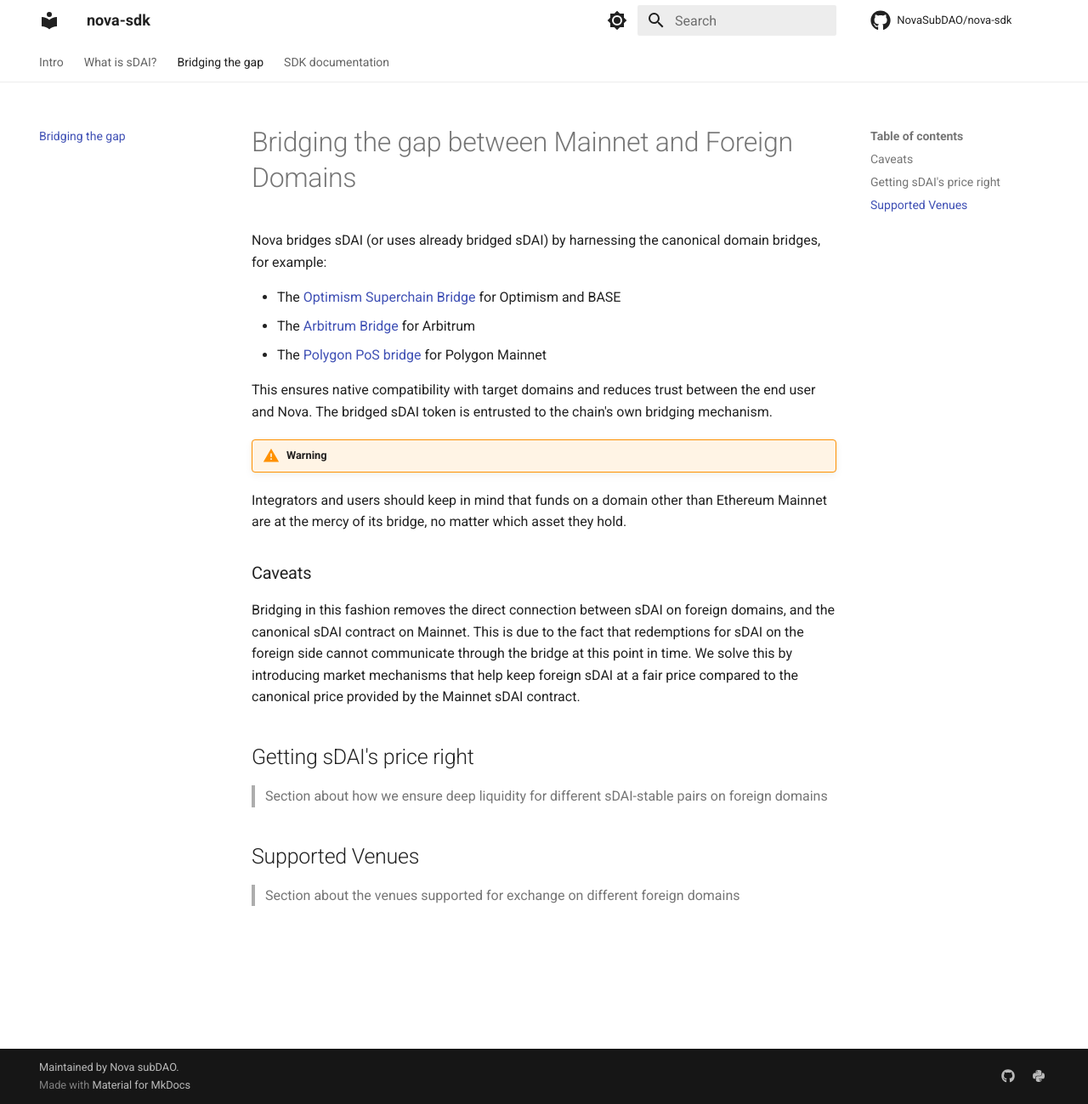
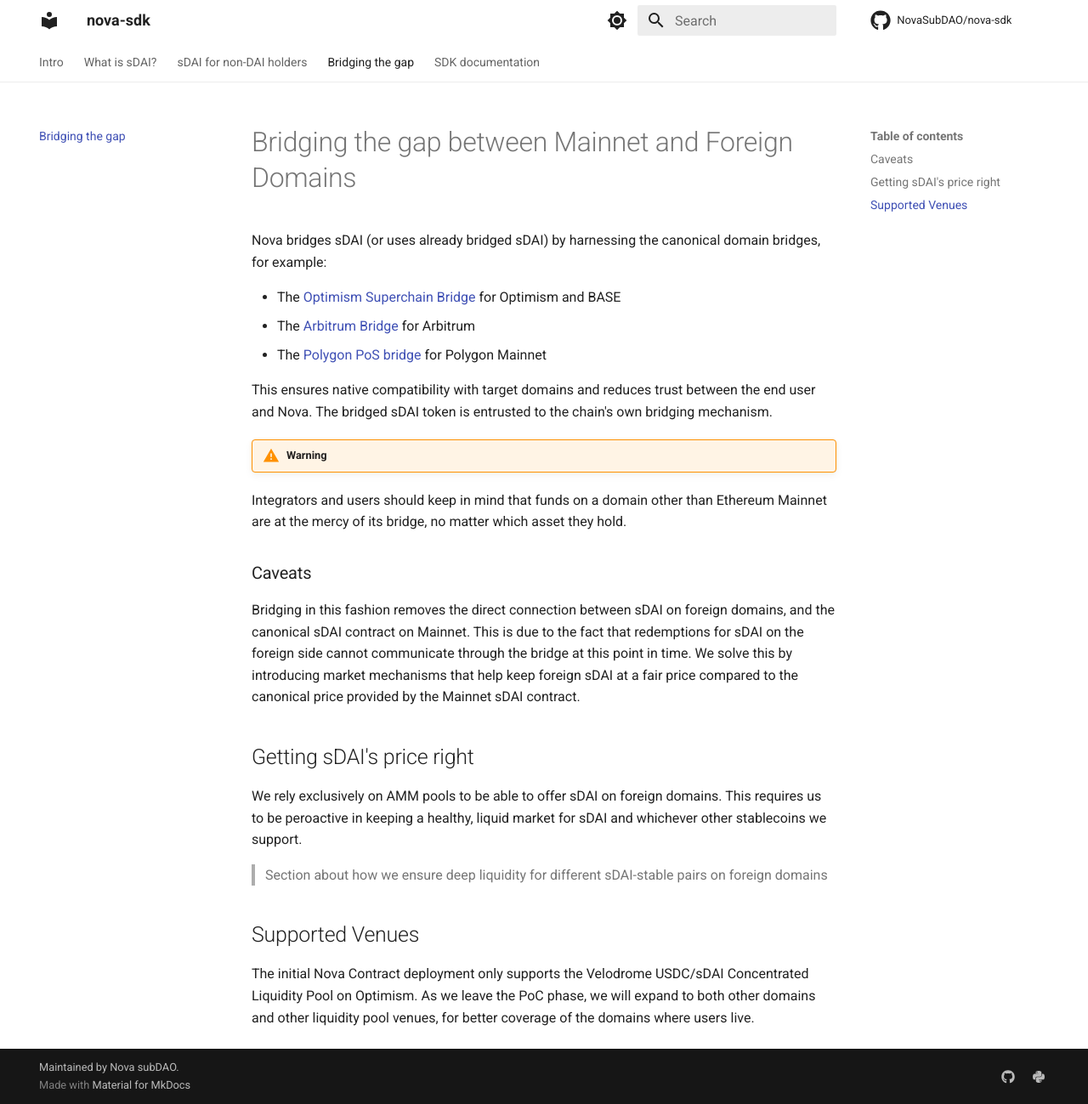
Before and after one commit to NovaSubDAO/nova-sdk, an MkDocs documentation site: the page built from docs/bridging_sdai.md, in a window 1280 px wide and 1299 px high. Shown: the whole window at 85% size. Built offline with MkDocs 1.6.1 and Material for MkDocs 9.7.7, drawn with Linux system fonts in a browser that asks for light colours; comment, search, counter and statistics services are not loaded.

Commit message:
docs: add documentation on the nova contract and add some to the bridging one

```diff
--- a/docs/bridging_sdai.md
+++ b/docs/bridging_sdai.md
@@ -19,8 +19,10 @@
 
 ## Getting sDAI's price right
 
+We rely exclusively on AMM pools to be able to offer sDAI on foreign domains. This requires us to be peroactive in keeping a healthy, liquid market for sDAI and whichever other stablecoins we support.
+
 > Section about how we ensure deep liquidity for different sDAI-stable pairs on foreign domains
 
 ## Supported Venues
 
-> Section about the venues supported for exchange on different foreign domains
+The initial Nova Contract deployment only supports the Velodrome USDC/sDAI Concentrated Liquidity Pool on Optimism. As we leave the PoC phase, we will expand to both other domains and other liquidity pool venues, for better coverage of the domains where users live.
--- a/mkdocs.yml
+++ b/mkdocs.yml
@@ -10,6 +10,7 @@
 nav:
   - Intro: index.md
   - What is sDAI?: what_is_sdai.md
+  - sDAI for non-DAI holders: the_nova_contract.md
   - Bridging the gap: bridging_sdai.md
   - SDK documentation: sdk_documentation.md
 plugins:
```
Also changed, not shown: docs/the_nova_contract.md (added, +29 -0 lines).
